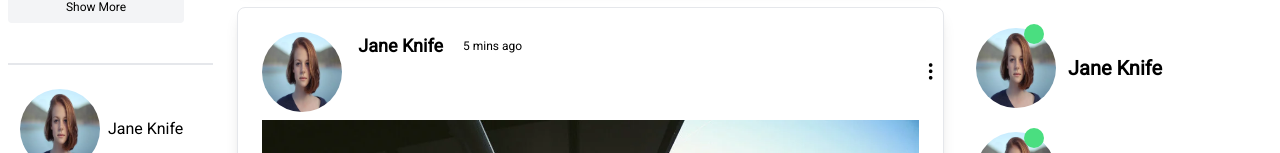
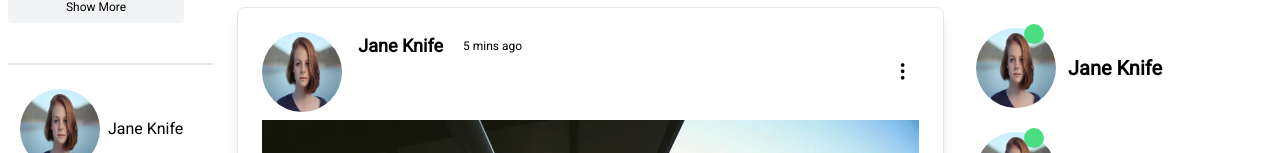
Before and after one commit to xiraynedev/react-social, a React app: page / in a window 1280 px wide. Shown: the part 505-658 px from the top of the page. Built offline with nearby package versions, Linux system fonts and the light colour scheme.

Commit message:
refactor code and fix package.json build script

```diff
--- a/package.json
+++ b/package.json
@@ -4,7 +4,7 @@
   "description": "A React project using TypeScript to build a social media app.",
   "scripts": {
     "dev": "webpack serve --config webpack.dev.js",
-    "build": "webpack --config webpack.prod.j"
+    "build": "webpack --config webpack.prod.js"
   },
   "author": "Raymond Cortes",
   "license": "ISC",
--- a/src/components/Post/Post.tsx
+++ b/src/components/Post/Post.tsx
@@ -18,7 +18,7 @@ export const Post: FC = () => {
           <p className="self-start lg:self-center font-bold text-lg">Jane Knife</p>
           <p className="self-start lg:self-center text-xs">5 mins ago</p>
         </div>
-        <div className="font-bold text-2xl rotate-90 ml-auto -translate-y-10 translate-x-7 md:translate-y-0">
+        <div className="font-bold text-2xl rotate-90 ml-auto -translate-y-10 translate-x-7 md:translate-x-0 md:translate-y-0">
           <span>.</span>
           <span>.</span>
           <span>.</span>
```
